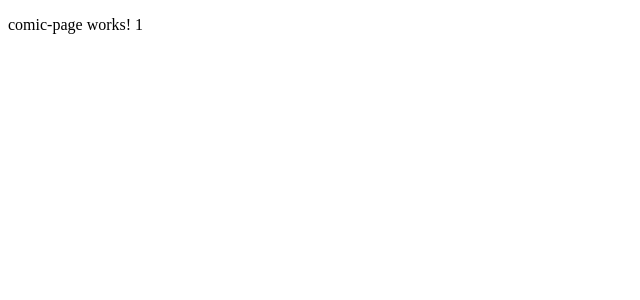
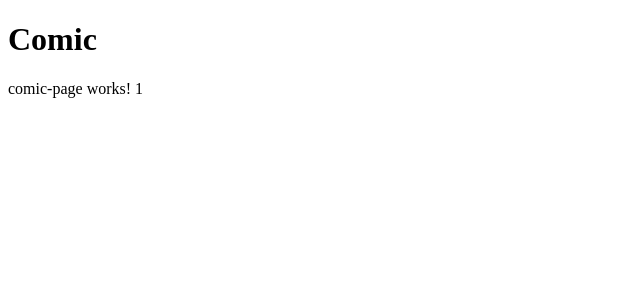
Before and after one commit to Vampuuri/Saastunut-comic, an Angular app in the folder frontend/: page /comic/1 in a window 1280 px wide. Shown: the top 300 px of the page, without its empty margins (0-640 px from the left). Built offline with nearby package versions, Linux system fonts and the light colour scheme.

Commit message:
Fix comic routing that it renders child correctly

```diff
--- a/frontend/src/app/comic/comic-routing.module.ts
+++ b/frontend/src/app/comic/comic-routing.module.ts
@@ -4,8 +4,9 @@ import { ReadComicComponent } from './read-comic/read-comic.component';
 import { ComicPageComponent } from './comic-page/comic-page.component';
 
 const comicRoutes: Routes = [
-    {path: 'comic', component: ReadComicComponent},
-    {path: 'comic/:pagenumber', component: ComicPageComponent}
+    {path: 'comic', component: ReadComicComponent, children: [
+        {path: ':pagenumber', component: ComicPageComponent}
+    ]}
 ];
 
 @NgModule({
--- a/frontend/src/app/comic/read-comic/read-comic.component.html
+++ b/frontend/src/app/comic/read-comic/read-comic.component.html
@@ -1 +1,3 @@
-<p>read-comic works!</p>
+<h1>Comic</h1>
+
+<div><router-outlet></router-outlet></div>
--- a/frontend/src/app/homepage-routing.module.ts
+++ b/frontend/src/app/homepage-routing.module.ts
@@ -4,7 +4,7 @@ import { RouterModule, Routes } from '@angular/router';
 import { FrontpageComponent } from './main/frontpage/frontpage.component';
 import { InfoComponent } from './main/info/info.component';
 import { CharactersComponent } from './main/characters/characters.component';
-import {HomePageComponent} from './main/home-page/home-page.component';
+import { HomePageComponent } from './main/home-page/home-page.component';
 import { ReadComicComponent } from './comic/read-comic/read-comic.component';
 
 const appRoutes: Routes = [
```
